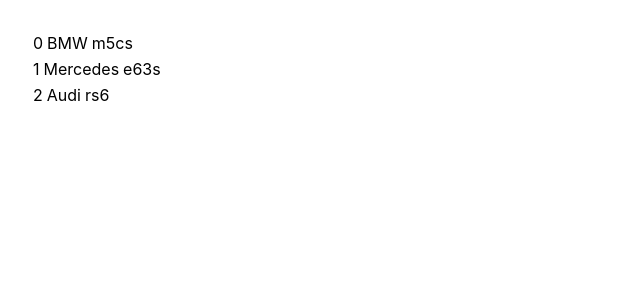
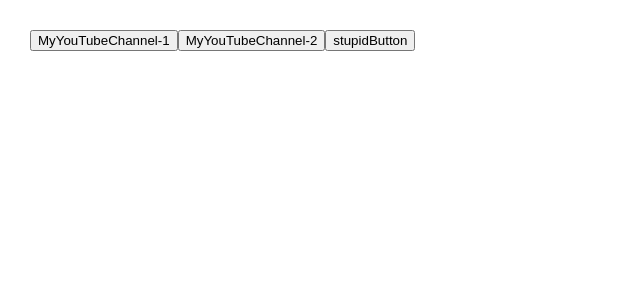
Before and after one commit to XAOC614/MicroTasks, a React (Create React App) app: page / in a window 1280 px wide. Shown: the top 300 px of the page, without its empty margins (0-640 px from the left). Built offline with nearby package versions, Linux system fonts and the light colour scheme.

Commit message:
Homework button

```diff
--- a/src/App.tsx
+++ b/src/App.tsx
@@ -5,26 +5,54 @@
 import {Body} from "./site/Body";
 import {Footer} from "./site/Footer";
 import {NewComponent} from "./NewComponent";
+import {Button} from "./site/Button";
+
 
 
 function App() {
-    const title1 = 'What to learn 1'
-    const title2 = 'What to learn 2'
-    const tasks1 = [
-        { id: 1, title: "HTML&CSS", isDone: true },
-        { id: 2, title: "JS", isDone: true },
-        { id: 3, title: "ReactJS", isDone: false },
-        { id: 4, title: "Redux", isDone: false }
-    ]
-    const tasks2 = [
-        { id: 1, title: "Hello world", isDone: true },
-        { id: 2, title: "I am Happy", isDone: false },
-        { id: 3, title: "Yo", isDone: false }
-    ]
+    // const title1 = 'What to learn 1'
+    // const title2 = 'What to learn 2'
+    // const tasks1 = [
+    //     { id: 1, title: "HTML&CSS", isDone: true },
+    //     { id: 2, title: "JS", isDone: true },
+    //     { id: 3, title: "ReactJS", isDone: false },
+    //     { id: 4, title: "Redux", isDone: false }
+    // ]
+    // const tasks2 = [
+    //     { id: 1, title: "Hello world", isDone: true },
+    //     { id: 2, title: "I am Happy", isDone: false },
+    //     { id: 3, title: "Yo", isDone: false }
+    // ]
+    // const  myFirstSubscriber = (event:MouseEvent<HTMLButtonElement>) => {
+    //     console.log('Hello I am VASYA')
+    // }
+    // // const mySecondSubscriber = (event:MouseEvent<HTMLButtonElement>) => {
+    //     console.log('Hello I am Ivan')
+    // }
+    const onClickHandler = (name:string) => {
+        console.log(name)
+    }
+    const foo1 = () => {
+        console.log(100200)
+    }
+    const foo2 = (number:number) => {
+        console.log(number)
+    }
+    const button1Foo = (subscriber: string, age:number, address:string) => {
+        console.log(subscriber,age,address)
+    }
+    const button2Foo = (subscriber: string, age?:number) => {
+        console.log(subscriber,age)
+    }
 
     return (
         <div className="App">
-            <NewComponent/>
+            {/*<button onClick={foo1}>1</button>*/}
+            {/*<button onClick={()=> foo2(100200)}>2</button>*/}
+            <Button name={'MyYouTubeChannel-1'} callBack={()=>button1Foo('I am Vasya',21,'live in Minsk')}/>
+            <Button name={'MyYouTubeChannel-2'} callBack={()=>button2Foo('I am Ivan',33)}/>
+            <Button name={'stupidButton'} callBack={()=> button2Foo('i am Stupid Button')}/>
+            {/*<NewComponent/>*/}
             {/*<Header titleForHeader = {'NEW HEADER'}/>*/}
             {/*<Body titleForBody = {'NEW BODY'}/>*/}
             {/*<div>*/}
--- a/src/NewComponent.tsx
+++ b/src/NewComponent.tsx
@@ -22,7 +22,7 @@
             {topCars.map((el , index) => {
                 return(
                     <table>
-                        <td>{index}</td>
+                        <td>{index+1}</td>
                         <td>{el.manufacturer}</td>
                         <td>{el.model}</td>
                     </table>
--- /dev/null
+++ b/src/site/Button.tsx
@@ -0,0 +1,14 @@
+import React from "react";
+
+type ButtonPropsType = {
+    name: string
+    callBack: () => void
+}
+export const Button = (props: ButtonPropsType) => {
+    const onClickHandler = () => {
+        props.callBack()
+    }
+    return (
+        <button onClick={onClickHandler}>{props.name}</button>
+    )
+}
```
